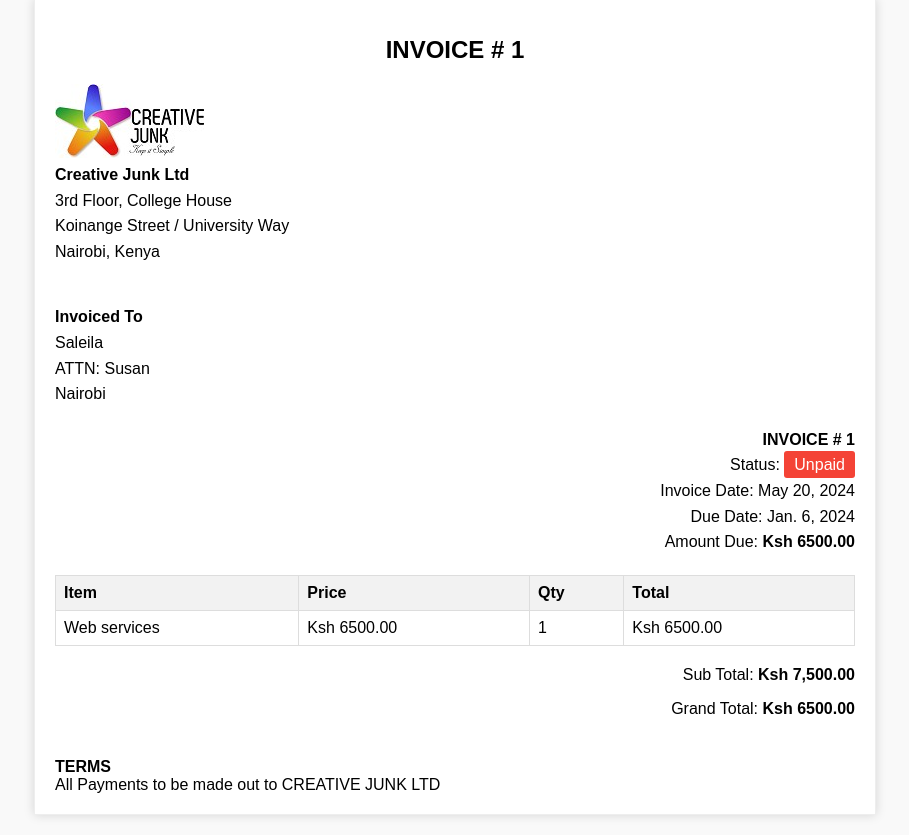
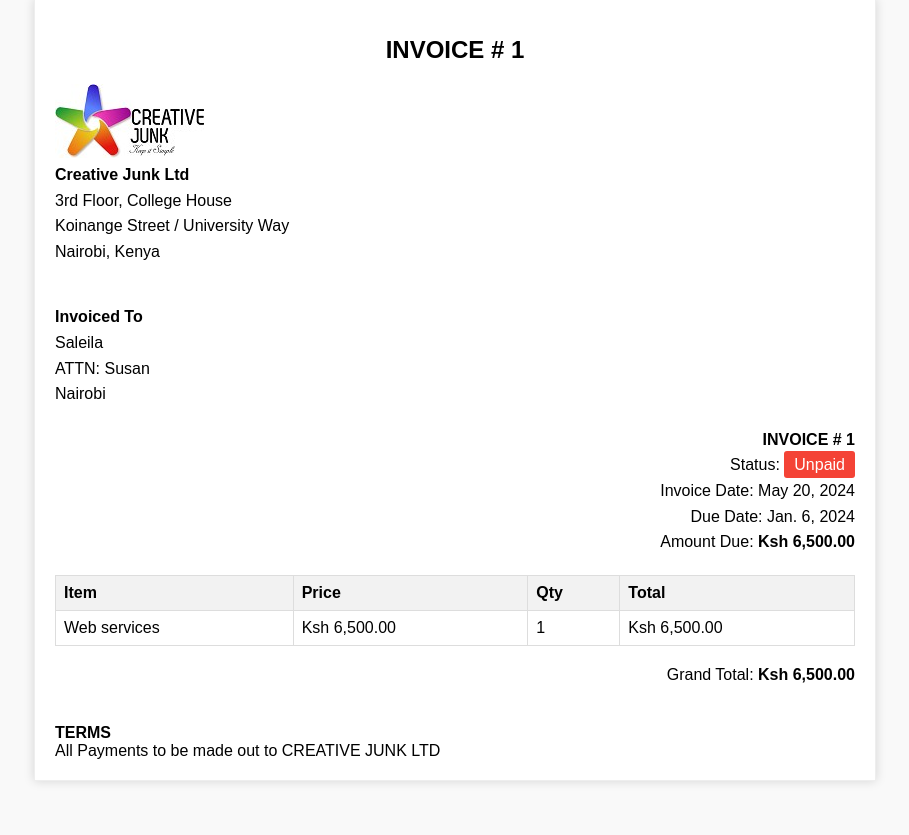
Before and after one commit to allan-nganga/job_card_system, a Django app: page /invoice/invoice/1/ in a window 1280 px wide. Shown: the part 21-856 px from the top of the page, without its empty margins (185-1094 px from the left). After the commit the page ends 804 px from the top, so only its background shows below. Run offline with Django 5.2, Linux system fonts and the light colour scheme; data comes from the database, SQL or seed files in the repository; both versions use the stored data as it was after the commit.

Commit message:
Fixed price display to currency format

```diff
--- a/invoice_generator/views.py
+++ b/invoice_generator/views.py
@@ -9,9 +9,9 @@ from .forms import InvoiceForm
 def invoice(request):
     return render(request, 'invoice_template.html', {})
 
-def generate_invoice_pdf(request, invoice_id):
+def generate_invoice_pdf(request, id):
     # Retrieve the invoice object
-    invoice = Invoice.objects.get(id=invoice_id)
+    invoice = Invoice.objects.get(id=id)
 
     # Render the HTML template with invoice data
     # template = get_template('invoice/invoice_template.html')
@@ -22,7 +22,7 @@ def generate_invoice_pdf(request, invoice_id):
 
     # Create a HTTP response with PDF as content type
     response = HttpResponse(pdf_file, content_type='application/pdf')
-    response['Content-Disposition'] = f'filename=invoice_{invoice.invoice_number}.pdf'
+    response['Content-Disposition'] = f'filename=invoice_{invoice.id}.pdf'
     return response
 
 # invoice generate function
@@ -43,9 +43,9 @@ def create_invoice(request):
 
 # Fetch and display invoices
 def invoice_list(request):
-    context = {'page_title': 'Invoice List'}
+    # context = {'page_title': 'Invoice List'}
     invoice = Invoice.objects.all()
-    return render(request, 'invoice/invoice_list.html', {'invoice': invoice}, context)
+    return render(request, 'invoice/invoice_list.html', {'invoice': invoice})
 
 # Display contents of the requested invoice
 def invoice_detail(request, invoice_id):
--- a/job_card_system/settings.py
+++ b/job_card_system/settings.py
@@ -38,6 +38,7 @@ INSTALLED_APPS = [
     'django.contrib.sessions',
     'django.contrib.messages',
     'django.contrib.staticfiles',
+    'django.contrib.humanize',  # for formating integer values to currency format
     'login',
     'invoice_generator',
 ]
--- a/login/static/invoice/dash.css
+++ b/login/static/invoice/dash.css
@@ -26,3 +26,7 @@
 .nav-link:hover {
     color: #f8f9fa;
 }
+
+span {
+    color: white;
+}
--- a/login/templates/invoice/index.html
+++ b/login/templates/invoice/index.html
@@ -1,3 +1,4 @@
+{% load humanize %}
 <!DOCTYPE html>
 <html lang="en">
 
--- a/login/templates/invoice/invoice_list.html
+++ b/login/templates/invoice/invoice_list.html
@@ -1,8 +1,9 @@
 {% extends 'invoice/index.html' %}
 
+{% load humanize %}
 {% block content %}
 <div class="container mt-5">
-    <h1 class="mb-4">Invoice List</h1>
+    <h1 class="mb-4">{{page_title}}</h1>
     <table class="table table-bordered">
         <thead class="thead-dark">
             <tr>
@@ -22,7 +23,7 @@
                 <td>{{ invoice.billing_address }}</td>
                 <td>{{ invoice.created_at|date:"DATE_FORMAT" }}</td>
                 <td>{{ invoice.due_date|date:"DATE_FORMAT" }}</td>
-                <td>{{ invoice.total_cost }}</td>
+                <td>{{ invoice.total_cost | floatformat:2|intcomma }}</td>
             </tr>
             {% endfor %}
         </tbody>
--- a/login/templates/invoice/invoice_template.html
+++ b/login/templates/invoice/invoice_template.html
@@ -1,3 +1,4 @@
+{% load humanize %}
 <!DOCTYPE html>
 <html lang="en">
 <head>
@@ -28,7 +29,7 @@
             <p>Status: <span class="status unpaid">Unpaid</span></p>
             <p>Invoice Date: {{ invoice.created_at|date:"DATE_FORMAT" }}</p>
             <p>Due Date: {{ invoice.due_date|date:"DATE_FORMAT" }}</p>
-            <p>Amount Due: <strong>Ksh {{ invoice.total_cost }}</strong></p>
+            <p>Amount Due: <strong>Ksh {{ invoice.total_cost | floatformat:2|intcomma }}</strong></p>
         </div>
         <table>
             <thead>
@@ -42,15 +43,14 @@
             <tbody>
                 <tr>
                     <td>{{ invoice.item_description }}</td>
-                    <td>Ksh {{ invoice.item_price }}</td>
+                    <td>Ksh {{ invoice.item_price | floatformat:2|intcomma }}</td>  <!-- To display figures in currency format -->
                     <td>{{ invoice.item_quantity }}</td>
-                    <td>Ksh {{ invoice.total_cost }}</td>
+                    <td>Ksh {{ invoice.total_cost | floatformat:2|intcomma }}</td>
                 </tr>
             </tbody>
         </table>
         <div class="totals">
-            <p>Sub Total: <strong>Ksh 7,500.00</strong></p>
-            <p>Grand Total: <strong>Ksh {{ invoice.total_cost }}</strong></p>
+            <p>Grand Total: <strong>Ksh {{ invoice.total_cost | floatformat:2|intcomma }}</strong></p>
         </div>
         <div class="terms">
             <p><strong>TERMS</strong></p>
```
Also changed, not shown: db.sqlite3.
